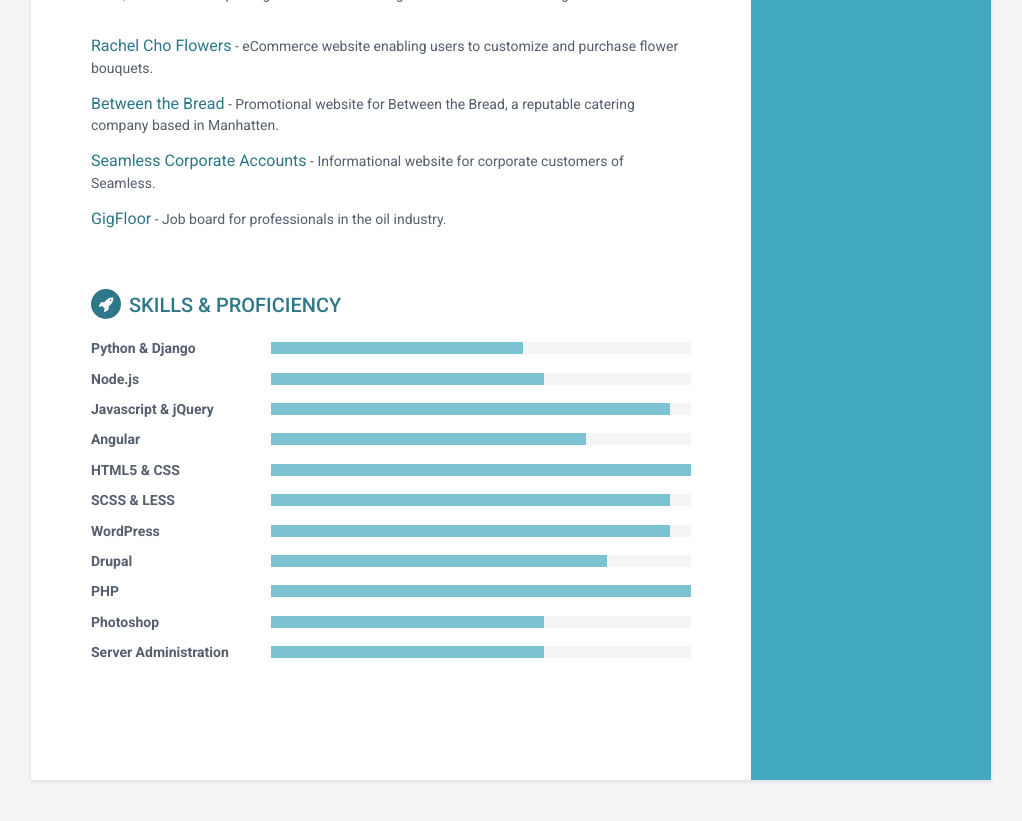
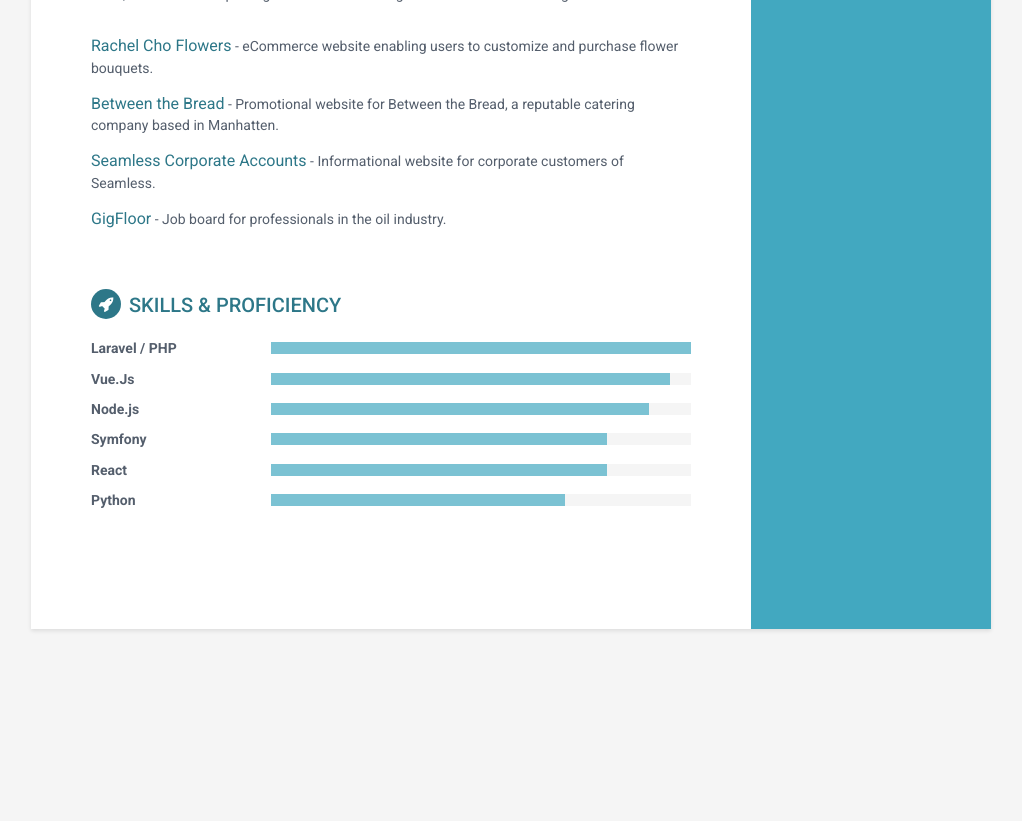
Before and after one commit to DBarbosa92/dbarbosa92.github.io, a Jekyll site: the page built from index.html, in a window 1280 px wide and 900 px high, scrolled down 1383 px. Shown: the top 821 px of the window, without its empty margins (129-1151 px from the left). Built offline with Jekyll 4.4.1, drawn with Linux system fonts in a browser that asks for light colours; after the commit the page ends 2132 px from its top, so only the background shows below that.

Commit message:
Skills update

```diff
--- a/_includes/skills.html
+++ b/_includes/skills.html
@@ -2,9 +2,18 @@
                 <h2 class="section-title"><i class="fa fa-rocket"></i>Skills &amp; Proficiency</h2>
                 <div class="skillset">
                     <div class="item">
-                        <h3 class="level-title">Python &amp; Django</h3>
+                        <h3 class="level-title">Laravel / PHP</h3>
                         <div class="level-bar">
-                            <div class="level-bar-inner" data-level="60%">
+                            <div class="level-bar-inner" data-level="100%">
+                            </div>
+                        </div><!--//level-bar-->
+                    </div><!--//item-->
+
+
+                    <div class="item">
+                      <h3 class="level-title">Vue.Js</h3>
+                      <div class="level-bar">
+                          <div class="level-bar-inner" data-level="95%">
                           </div>
                       </div><!--//level-bar-->
                   </div><!--//item-->
@@ -12,53 +21,13 @@
                   <div class="item">
                     <h3 class="level-title">Node.js</h3>
                     <div class="level-bar">
-                      <div class="level-bar-inner" data-level="65%">
+                      <div class="level-bar-inner" data-level="90%">
                       </div>
                     </div><!--//level-bar-->
                   </div><!--//item-->
 
                   <div class="item">
-                        <h3 class="level-title">Javascript &amp; jQuery</h3>
-                        <div class="level-bar">
-                            <div class="level-bar-inner" data-level="95%">
-                            </div>
-                        </div><!--//level-bar-->
-                    </div><!--//item-->
-
-                    <div class="item">
-                        <h3 class="level-title">Angular</h3>
-                        <div class="level-bar">
-                            <div class="level-bar-inner" data-level="75%">
-                            </div>
-                        </div><!--//level-bar-->
-                    </div><!--//item-->
-
-                    <div class="item">
-                        <h3 class="level-title">HTML5 &amp; CSS</h3>
-                        <div class="level-bar">
-                            <div class="level-bar-inner" data-level="100%">
-                            </div>
-                        </div><!--//level-bar-->
-                    </div><!--//item-->
-
-                  <div class="item">
-                    <h3 class="level-title">SCSS &amp; LESS</h3>
-                    <div class="level-bar">
-                      <div class="level-bar-inner" data-level="95%">
-                      </div>
-                    </div><!--//level-bar-->
-                  </div><!--//item-->
-
-                  <div class="item">
-                    <h3 class="level-title">WordPress</h3>
-                    <div class="level-bar">
-                      <div class="level-bar-inner" data-level="95%">
-                      </div>
-                    </div><!--//level-bar-->
-                  </div><!--//item-->
-
-                  <div class="item">
-                    <h3 class="level-title">Drupal</h3>
+                    <h3 class="level-title">Symfony</h3>
                     <div class="level-bar">
                         <div class="level-bar-inner" data-level="80%">
                         </div>
@@ -66,28 +35,20 @@
                 </div><!--//item-->
 
                   <div class="item">
-                        <h3 class="level-title">PHP</h3>
+                    <h3 class="level-title">React</h3>
                     <div class="level-bar">
-                            <div class="level-bar-inner" data-level="100%">
+                        <div class="level-bar-inner" data-level="80%">
                         </div>
                     </div><!--//level-bar-->
                 </div><!--//item-->
 
                 <div class="item">
-                        <h3 class="level-title">Photoshop</h3>
+                  <h3 class="level-title">Python</h3>
                   <div class="level-bar">
-                            <div class="level-bar-inner" data-level="65%">
+                      <div class="level-bar-inner" data-level="70%">
                       </div>
                   </div><!--//level-bar-->
               </div><!--//item-->
 
-                  <div class="item">
-                    <h3 class="level-title">Server Administration</h3>
-                    <div class="level-bar">
-                      <div class="level-bar-inner" data-level="65%">
-                      </div>
-                    </div><!--//level-bar-->
-                  </div><!--//item-->
 
-                </div>
             </section><!--//skills-section-->
```
Lines whose indentation alone changed are shown as unchanged.
